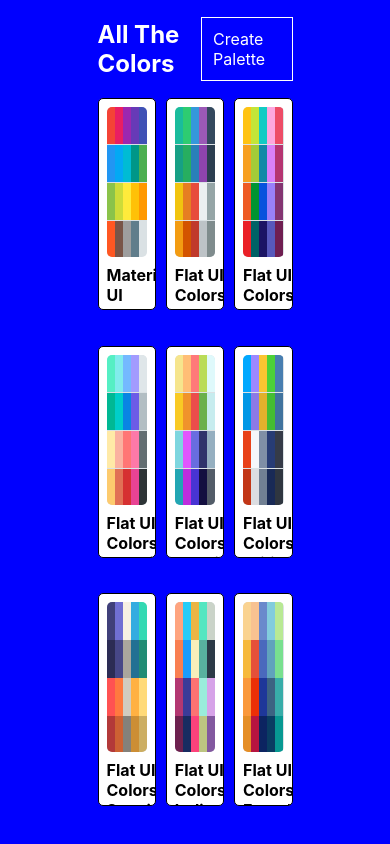
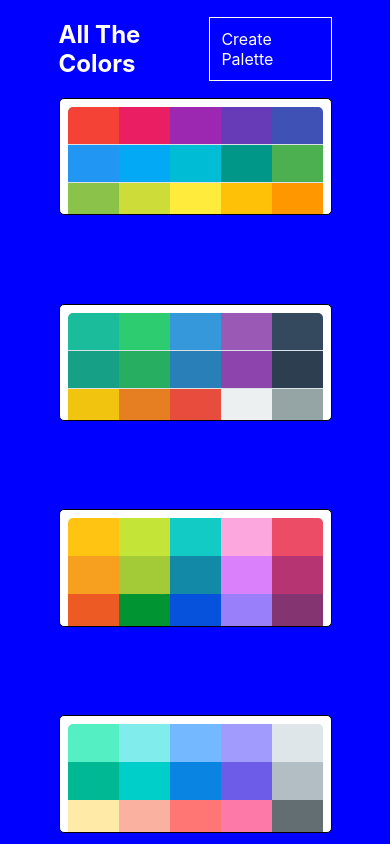
Before and after one commit to SpyrosGeo/AllTheColors, a React (Create React App) app: page / in a window 390 px wide. Shown: the top 844 px of the page. Built offline with nearby package versions, Linux system fonts and the light colour scheme; a web font is replaced by a local one.

Commit message:
made palettelist responsive

```diff
--- a/src/styles/PaletteListStyles.js
+++ b/src/styles/PaletteListStyles.js
@@ -1,7 +1,8 @@
+import sizes from './sizes';
 export default{
     root: {
         backgroundColor: "blue",
-        height: "100vh",
+        minHeight: "100vh",
         display: "flex",
         alignItems: "flex-start",
         justifyContent: "center"
@@ -11,8 +12,13 @@
         display: "flex",
         alignItems: "flex-start",
         flexDirection: "column",
-        flexWrap: "wrap"
-
+        flexWrap: "wrap",
+        [sizes.down('xl')]:{
+            width:"80%"
+        },
+        [sizes.down('xl')]:{
+            width:"70%"
+        },
     },
     nav: {
         display: "flex",
@@ -35,6 +41,12 @@
         width: "100%",
         display: "grid",
         gridTemplateColumns: "repeat(3,30%)",
-        gridGap: "5%"
+        gridGap: "5%",
+        [sizes.down('md')]:{
+            gridTemplateColumns: "repeat(2,50%)",
+        },
+        [sizes.down('xs')]:{
+            gridTemplateColumns: "repeat(1,100%)",
+        },
     }
 }
--- a/src/styles/sizes.js
+++ b/src/styles/sizes.js
@@ -10,7 +10,8 @@
             xs:"576.98px",
             sm:"767.98px",
             md:"991.98px",
-            lg:"1199.98px"
+            lg:"1199.98px",
+            xl:"1600px"
         }
         return `@media (max-width:${sizes[size]})`
     }
```
